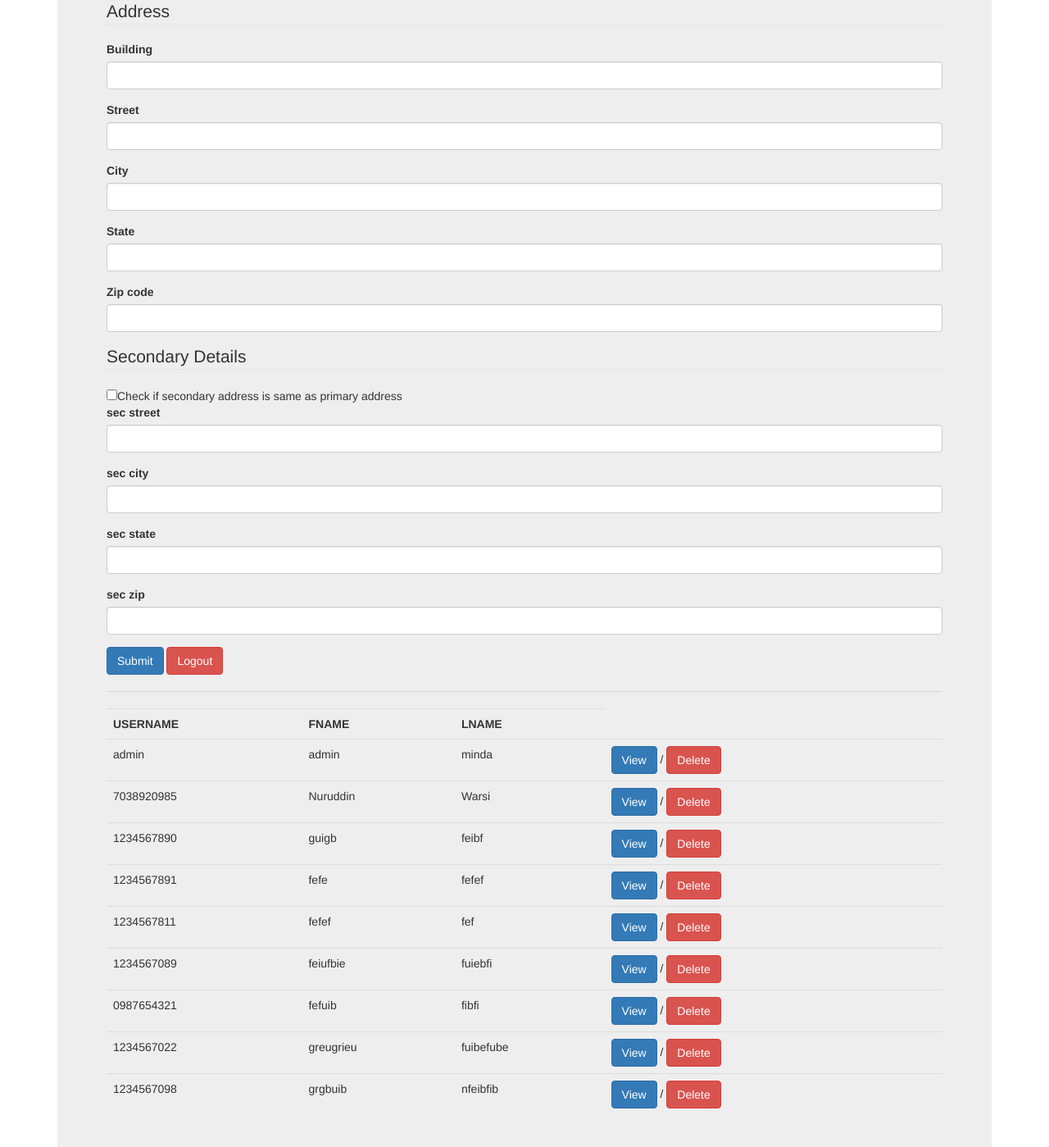
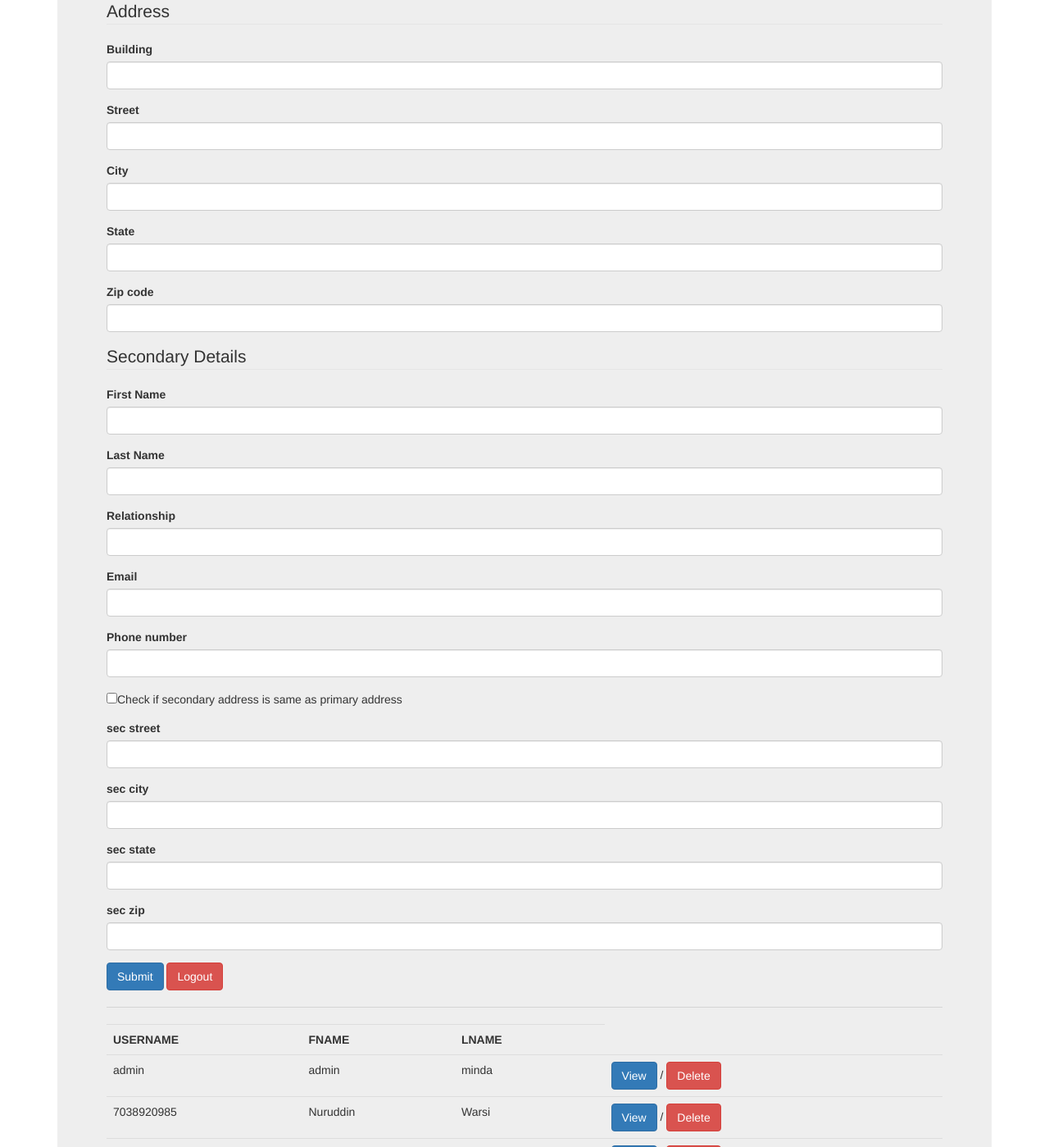
Before and after one commit to nuruddinwarsi/MiniProject, a PHP site: page /adminpage.php in a window 1280 px wide. Shown: the part 829-2228 px from the top of the page at 82% size. Run offline with PHP 8.4, Linux system fonts and the light colour scheme; a user stored in the database is signed in; data comes from the database, SQL or seed files in the repository.

Commit message:
Secondary details updae

```diff
--- a/adminpage.php
+++ b/adminpage.php
@@ -89,17 +89,29 @@
             </fieldset>
             <fieldset id="secondary">
                 <legend>Secondary Details</legend>
-                <!-- <label for="sec_fname">sec fname</label>
-                <input type="text" name="sec_fname" id="sec_fname"><br>
-                <label for="sec_lname">sec lname</label>
-                <input type="text" name="sec_lname" id="sec_lname"><br>
-                <label for="sec_reln">sec reln</label>
-                <input type="text" name="sec_reln" id="sec_reln"><br>
-                <label for="sec_email">sec email</label>
-                <input type="text" name="sec_email" id="sec_email"><br>
-                <label for="sec_phone">sec phone</label>
-                <input type="text" name="sec_phone" id="sec_phone"><br> -->
-                <input type="checkbox" name="check" id="check" onclick="load()">Check if secondary address is same as primary address<br>
+                <div class="form-group">
+                    <label for="sec_fname">First Name</label>
+                    <input type="text" name="sec_fname" id="sec_fname" class="form-control">
+                </div>
+                <div class="form-group">
+                    <label for="sec_lname">Last Name</label>
+                    <input type="text" name="sec_lname" id="sec_lname" class="form-control">
+                </div>
+                <div class="form-group">
+                    <label for="sec_reln">Relationship</label>
+                    <input type="text" name="sec_reln" id="sec_reln" class="form-control">
+                </div>
+                <div class="form-group">
+                    <label for="sec_email">Email</label>
+                    <input type="email" name="sec_email" id="sec_email" class="form-control">
+                </div>
+                <div class="form-group">
+                    <label for="sec_phone">Phone number</label>
+                    <input type="text" name="sec_phone" id="sec_phone" class="form-control">
+                </div>
+                <div class="form-group">
+                    <input  type="checkbox" name="check" id="check" onclick="load()">Check if secondary address is same as primary address
+                </div>
                 <div class="form-group">
                 <label for="sec_street">sec street</label>
                 <input type="text" name="sec_street" id="sec_street" class="form-control">
@@ -156,14 +168,11 @@
         $sec_city = $_POST["sec_city"];
         $sec_state = $_POST["sec_state"];
         $sec_zip = $_POST["sec_zip"];
-
-
-        // SECONDARY TABLE
-        // $sec_fname = $_POST["sec_fname"];
-        // $sec_lname = $_POST["sec_lname"];
-        // $sec_reln = $_POST["sec_reln"];
-        // $sec_email = $_POST["sec_email"];
-        // $sec_phone = $_POST["sec_phone"];
+        $sec_fname = $_POST["sec_fname"];
+        $sec_lname = $_POST["sec_lname"];
+        $sec_reln = $_POST["sec_reln"];
+        $sec_email = $_POST["sec_email"];
+        $sec_phone = $_POST["sec_phone"];
 
         // EMPTY VALLIDATION
         if(empty($uname) || empty($email) || empty($pw) || empty($fname) || empty($lname) || empty($tcode)
@@ -245,10 +254,12 @@
        $sql = "INSERT INTO users(uname,email,pw,role,fname,lname,tcode,h_phone)
        VALUES ('$uname','$email','$hashed_pw','$role','$fname','$lname','$tcode','$h_phone')";
 
-       $sql1 = "INSERT INTO address(uid,building,street,city,state,zip,sec_street,sec_city,sec_state,sec_zip)
+       $sql1 = "INSERT INTO address(uid,building,street,city,state,zip,sec_street,sec_city,sec_state,sec_zip,
+       sec_fname,sec_lname,sec_reln,sec_email,sec_phone)
        VALUES(
         (SELECT uid FROM users WHERE uname='$uname'),
-        '$building','$street','$city','$state','$zip','$sec_street','$sec_city','$sec_state','$sec_zip'
+        '$building','$street','$city','$state','$zip','$sec_street','$sec_city','$sec_state','$sec_zip','$sec_fname',
+        '$sec_lname','$sec_reln','$sec_email','$sec_phone'
        )";
 
        $res = $mysqli->query($sql);
```
